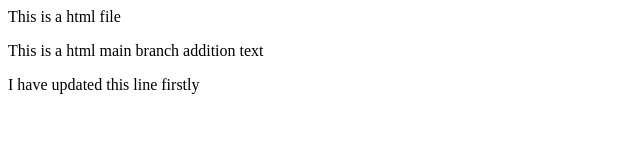
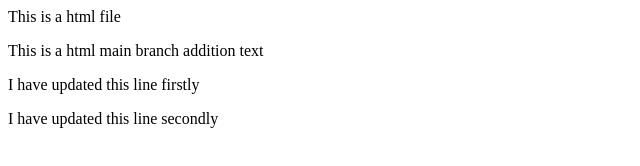
Before and after one commit to gowtham-dronamraju/simplilearnpractice2, a plain HTML site: page index.html in a window 1280 px wide. Shown: the whole page, without its empty margins (0-640 px from the left). Drawn offline with Linux system fonts and the light colour scheme.

Commit message:
added second change in master file

```diff
--- a/index.html
+++ b/index.html
@@ -5,5 +5,6 @@
 	<body>
 		<p> This is a html main branch addition text </p>
 		<p> I have updated this line firstly </p>
+		<p> I have updated this line secondly </p>
 	</body>
 </html>
```
